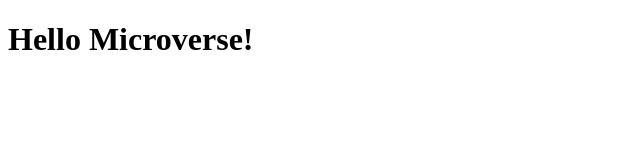
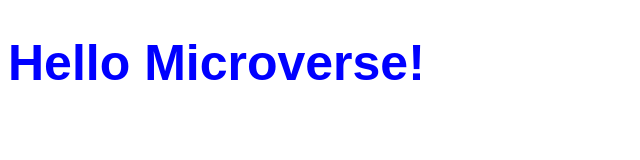
Before and after one commit to Surafels/Hello_Microvese_Project, a website: page index.html in a window 1280 px wide. Shown: the whole page, without its empty margins (0-640 px from the left). Drawn offline with Linux system fonts and the light colour scheme.

Commit message:
Give styles for index.html h1

```diff
--- a/styles.css
+++ b/styles.css
@@ -1,4 +1,4 @@
-/*h1{
+h1{
   color: blue;
   font-family: sans-serif;
   font-size: 50px;
```
